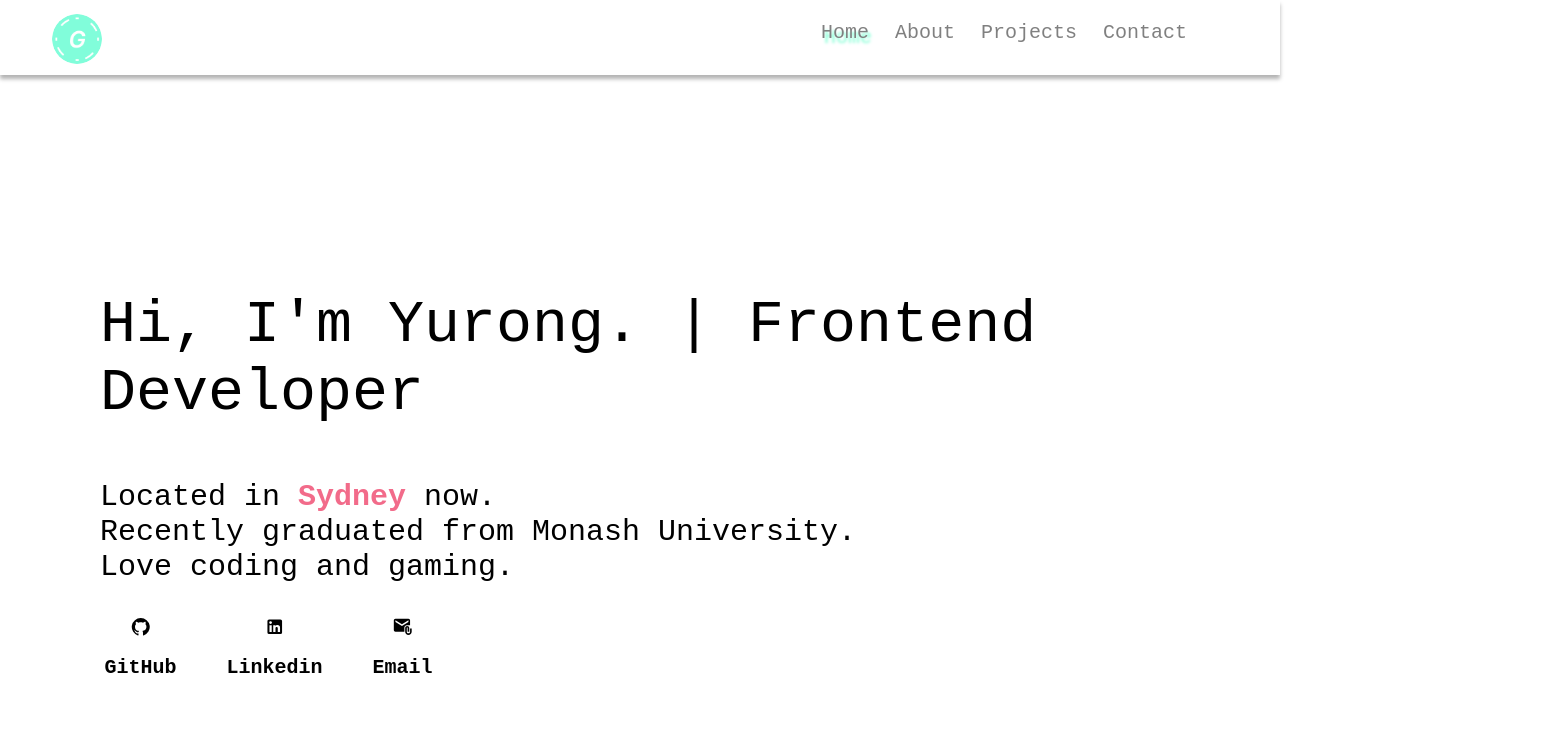
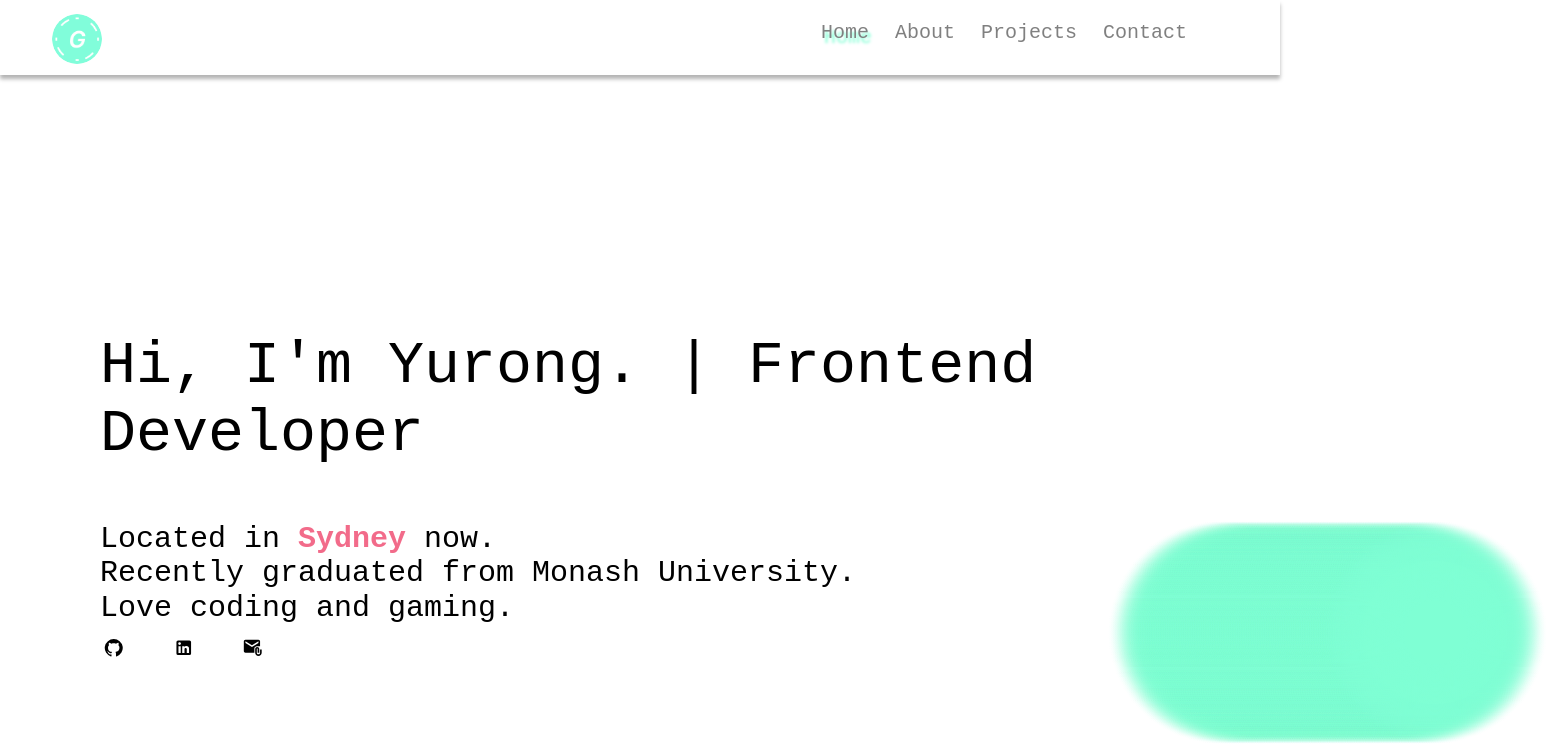
Before and after one commit to EATGao/all-about-yurong, a React (Create React App) app: page / in a window 1280 px wide. Shown: the top 756 px of the page, 1550 px wide, since content can reach past the window. Built offline with nearby package versions, Linux system fonts and the light colour scheme.

Commit message:
add flame animation to the home page

```diff
--- a/package.json
+++ b/package.json
@@ -7,10 +7,10 @@
     "@emotion/styled": "^11.11.0",
     "@mui/icons-material": "^5.14.1",
     "@mui/material": "^5.14.2",
-    "@mui/styles": "^5.14.3",
     "@testing-library/jest-dom": "^5.17.0",
     "@testing-library/react": "^13.4.0",
     "@testing-library/user-event": "^13.5.0",
+    "d3": "^7.8.5",
     "react": "^18.2.0",
     "react-dom": "^18.2.0",
     "react-icons": "^4.10.1",
--- /dev/null
+++ b/src/Pages/Home/Flame.css
@@ -0,0 +1,43 @@
+.flame {
+    width: 10em;
+    height: 12em;
+    font-size: 45px;
+    position: relative;
+    --particles: 3;
+
+}
+
+.flame > span {
+    position: absolute;
+    width: 5em;
+    height: 5em;
+    background: radial-gradient(
+        aquamarine 20%,
+        rgba(255, 69, 0, 0) 70%
+    );
+    border-radius: 50%;
+    bottom: 0;
+    left: calc((var(--n) - 1) * 5em / var(--particles));
+    animation: rise 1s ease-in infinite;
+    animation-delay: calc(var(--rnd) * 1s);
+}
+
+@keyframes rise {
+    from {
+        transform: translateY(0) scale(1);
+        filter: opacity(0);
+    }
+
+    25% {filter: opacity(1);}
+
+    to {
+        transform: translateY(-10em) scale(0);
+        filter: opacity(0);
+    }
+}
+
+@media (max-width: 480px) {
+    .flame {
+       display: none;
+    }
+}
--- /dev/null
+++ b/src/Pages/Home/Flame.js
@@ -0,0 +1,28 @@
+import * as d3 from 'd3';
+import { Component } from "react";
+import './Flame.css'
+
+
+class Flame extends Component {
+
+    componentDidMount() {
+        this.flameAnimation();
+    }
+
+    flameAnimation() {
+        d3.select('.flame')
+            .style('--particles', 100)
+            .selectAll('span')
+            .data(d3.range(100))
+            .enter()
+            .append('span')
+            .style('--n', (d) => d + 1)
+            .style('--rnd', () => Math.random())
+    }
+
+    render() {
+        return <div className='flame'><span></span><span></span><span></span></div>
+    }
+  }
+
+  export default Flame;
--- a/src/Pages/Home/Home.css
+++ b/src/Pages/Home/Home.css
@@ -2,10 +2,13 @@
     display: flex;
     width: 100%;
     height: 100vh;
-    background-color: #f6f6f8;
+    background-color: white;
+    align-items: center;
+}
+
+.home_right {
+    display: flex;
     flex-direction: column;
-    border-radius: 12px;
-    background-color: white;
     align-self: center;
     justify-content: center;
 }
@@ -24,7 +27,7 @@
     padding-left: 100px;
     margin-top: 20px;
     display: flex;
-    align-items: start;
+    align-items: flex-start;
 }
 
 .home__title__part {
@@ -61,5 +64,4 @@
         font-size: 20px;
         line-height: 20px;
     }
-
 }
--- a/src/Pages/Home/Home.js
+++ b/src/Pages/Home/Home.js
@@ -4,10 +4,13 @@ import SocialMedia from './SocialMedia'
 import GitHubIcon from '@mui/icons-material/GitHub';
 import LinkedInIcon from '@mui/icons-material/LinkedIn';
 import AttachEmailIcon from '@mui/icons-material/AttachEmail';
+import Flame from './Flame';
 
 function MainPage() {
+
   return (
     <div className='home'>
+      <div className='home__left'>
         <div className='home__description'>
           <div className='home__title__part'>
             <h1>Hi, I'm Yurong. | Frontend Developer</h1>
@@ -22,6 +25,11 @@ function MainPage() {
           <SocialMedia IconButton={AttachEmailIcon} title='Email' isWeb={false} email='gaoyurong923@gmail.com'/>
         </div>
       </div>
+      <div className='home__right'>
+        <Flame />
+      </div>
+
+    </div>
   )
 }
 
--- a/src/Pages/Home/SocialMedia.css
+++ b/src/Pages/Home/SocialMedia.css
@@ -16,7 +16,3 @@
     font-size: 20px;
     font-weight: 600;
 }
-
-.icon__btns {
-    width: 50px;
-}
--- a/src/Pages/Home/SocialMedia.js
+++ b/src/Pages/Home/SocialMedia.js
@@ -1,15 +1,9 @@
 import React from 'react'
 import './SocialMedia.css'
-import { makeStyles } from '@mui/styles'
+
 
 function SocialMedia({ IconButton, title, isWeb, url, email}) {
 
-  const useStyles = makeStyles({
-    root: {
-      width: 30,
-      height: 30
-    }
-  });
 
   const handleClick = () => {
     if (isWeb) {
@@ -27,12 +21,12 @@ function SocialMedia({ IconButton, title, isWeb, url, email}) {
 
   }
 
-  const classes = useStyles()
+
 
   return (
     <div className='social__media' onClick={handleClick}>
-      <IconButton classes={{root: classes.root}}/>
-      <p>{title}</p>
+      <IconButton />
+
     </div>
 
   )
```
Also changed, not shown: 1 other file (tests, documents, lock files or other folders). Lines whose indentation alone changed are shown as unchanged.
